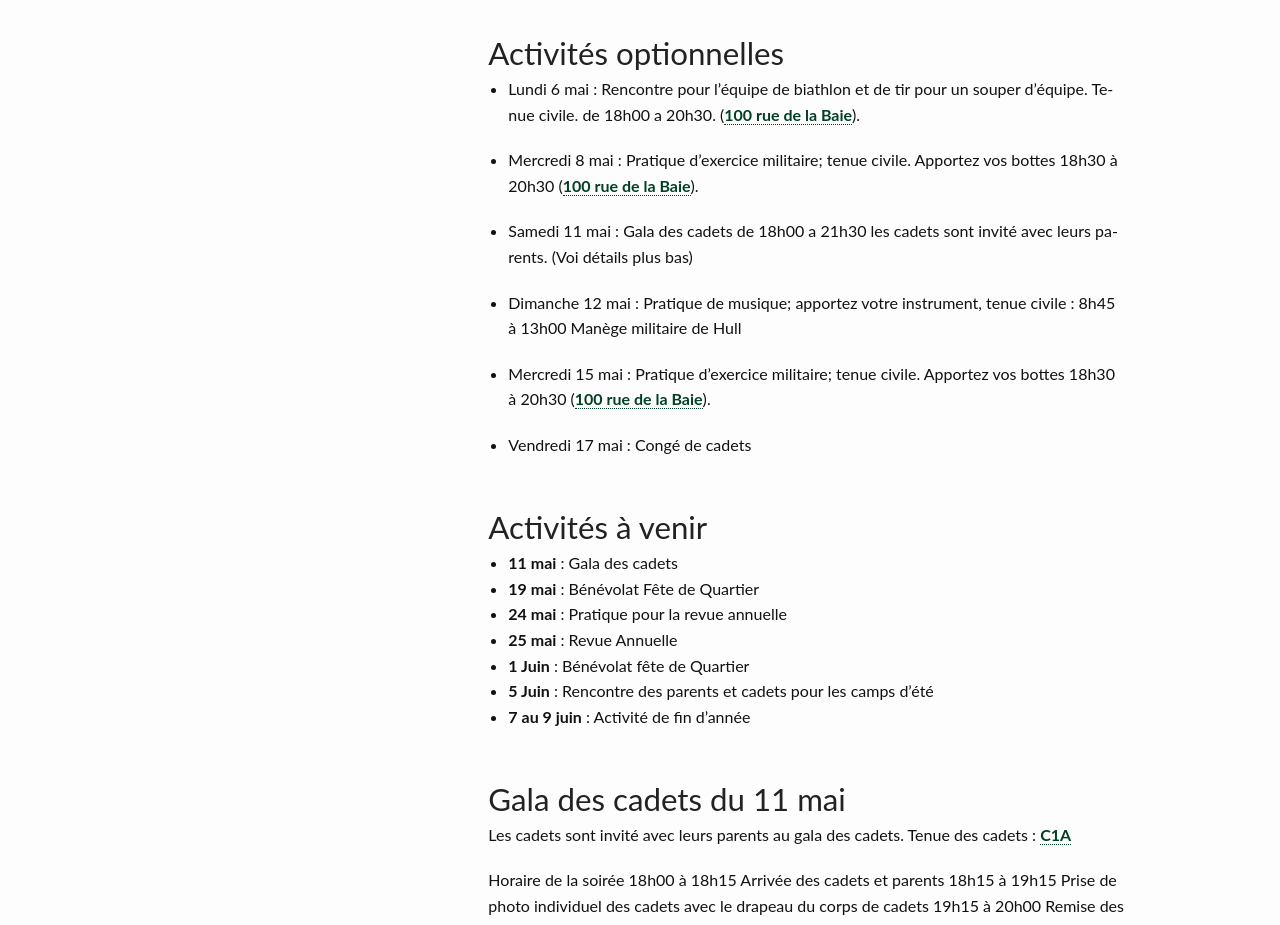
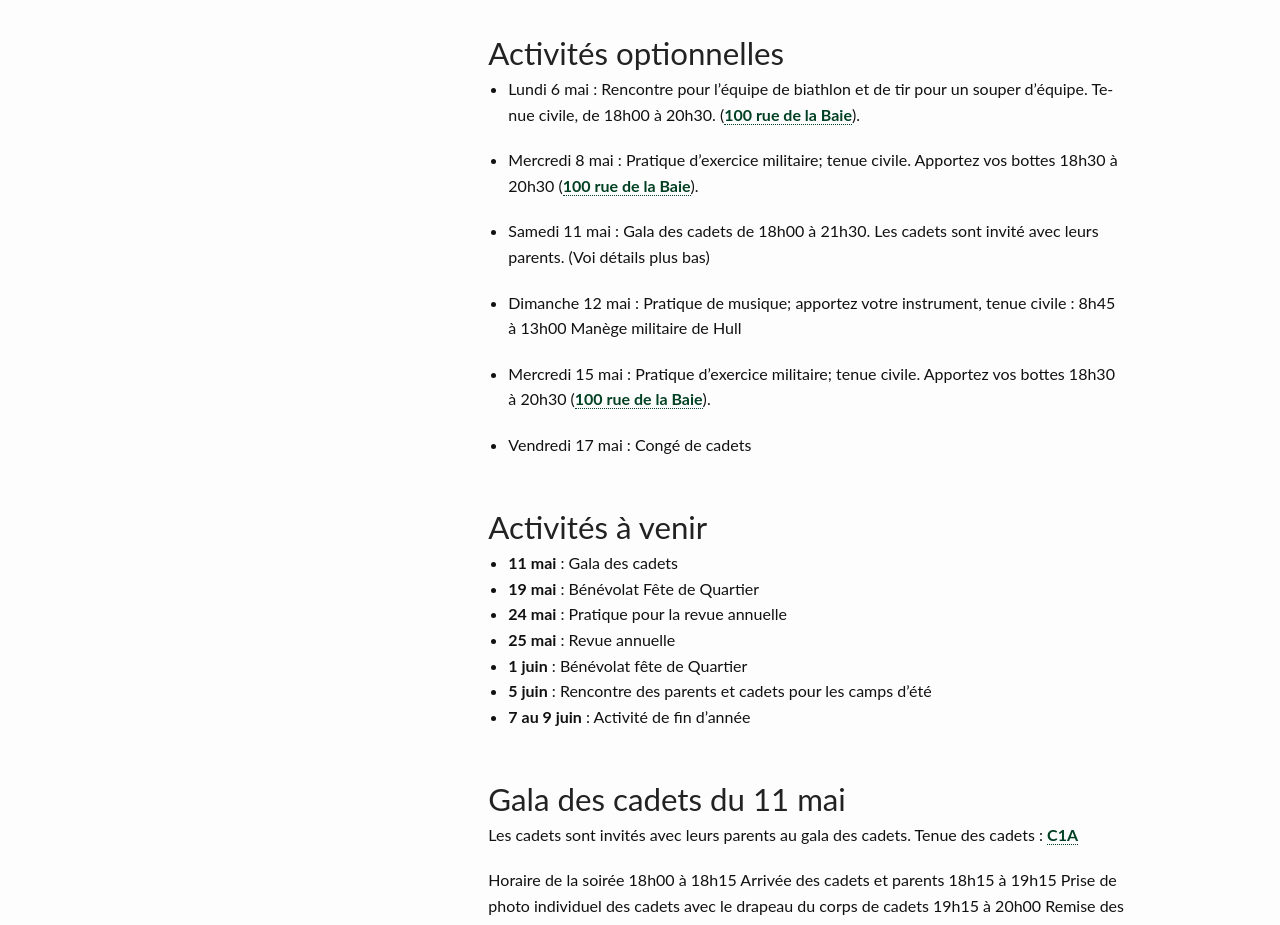
Before and after one commit to CC2920/web, a Jekyll site: the page built from _communications/messages.md, in a window 1280 px wide. Shown: the part 424-1349 px from the top of the page. Built offline with Jekyll 4.4.1, drawn with Linux system fonts in a browser that asks for light colours.

Commit message:
Update messages.md

```diff
--- a/_communications/messages.md
+++ b/_communications/messages.md
@@ -9,11 +9,11 @@ Soirée d'instruction, tenue [C5](https://www.cc2920.ca/docs/ressources/guide_un
 
 ## Activités optionnelles
 
-- Lundi 6 mai : Rencontre pour l'équipe de biathlon et de tir pour un souper d'équipe. Tenue civile. de 18h00 a 20h30. ([100 rue de la Baie](/information/comment-nous-rejoindre/)).
+- Lundi 6 mai : Rencontre pour l'équipe de biathlon et de tir pour un souper d'équipe. Tenue civile, de 18h00 à 20h30. ([100 rue de la Baie](/information/comment-nous-rejoindre/)).
 
 - Mercredi 8 mai : Pratique d'exercice militaire; tenue civile. Apportez vos bottes 18h30 à 20h30 ([100 rue de la Baie](/information/comment-nous-rejoindre/)).
 
-- Samedi 11 mai : Gala des cadets de 18h00 a 21h30 les cadets sont invité avec leurs parents. (Voi détails plus bas)
+- Samedi 11 mai : Gala des cadets de 18h00 à 21h30. Les cadets sont invité avec leurs parents. (Voi détails plus bas)
 
 - Dimanche 12 mai : Pratique de musique; apportez votre instrument, tenue civile : 8h45 à 13h00  Manège militaire de Hull
 
@@ -27,14 +27,14 @@ Soirée d'instruction, tenue [C5](https://www.cc2920.ca/docs/ressources/guide_un
 - **11 mai** : Gala des cadets
 - **19 mai** : Bénévolat Fête de Quartier
 - **24 mai** : Pratique pour la revue annuelle
-- **25 mai** : Revue Annuelle
-- **1 Juin** : Bénévolat fête de Quartier
-- **5 Juin** : Rencontre des parents et cadets pour les camps d'été
+- **25 mai** : Revue annuelle
+- **1 juin** : Bénévolat fête de Quartier
+- **5 juin** : Rencontre des parents et cadets pour les camps d'été
 - **7 au 9 juin** : Activité de fin d'année
 
 ## Gala des cadets du 11 mai
 
-Les cadets sont invité avec leurs parents au gala des cadets.
+Les cadets sont invités avec leurs parents au gala des cadets.
 Tenue des cadets : [C1A](https://www.cc2920.ca/docs/ressources/guide_uniforme.v3.pdf)
 
 Horaire de la soirée
```
